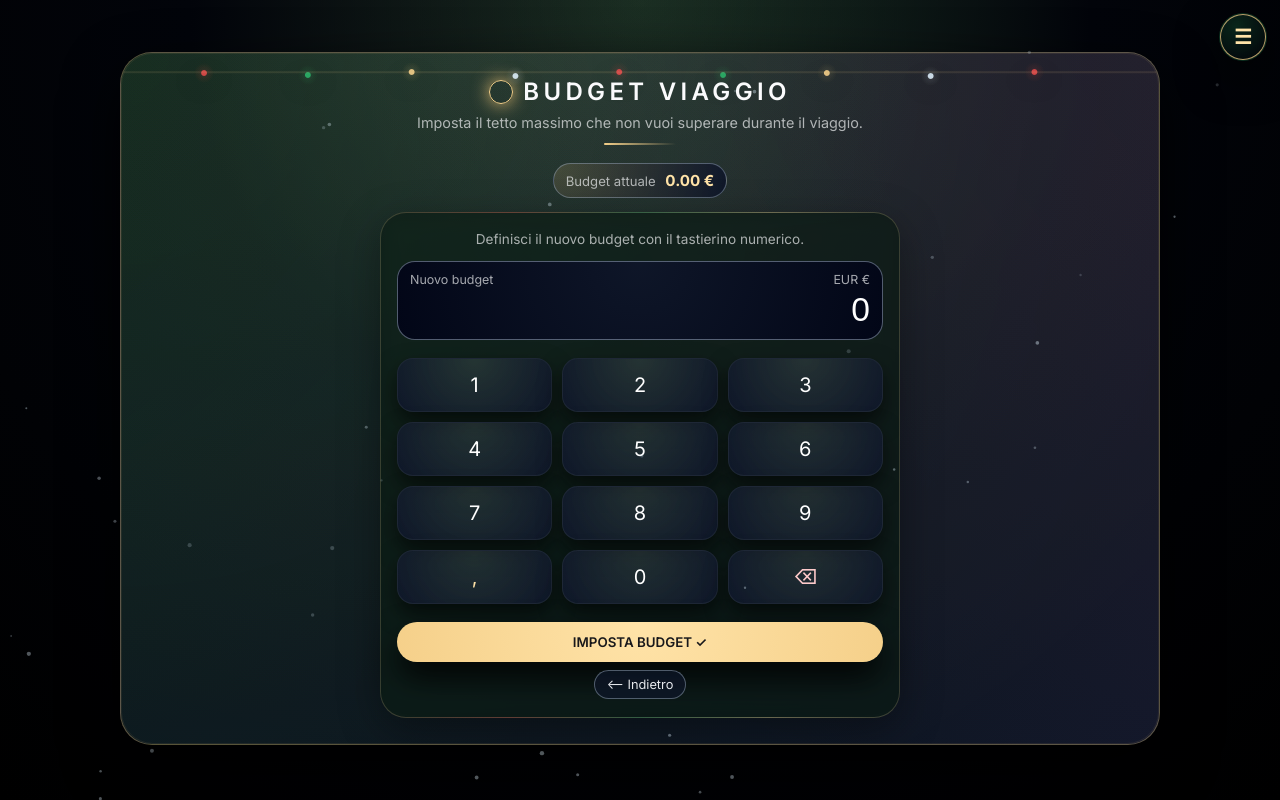
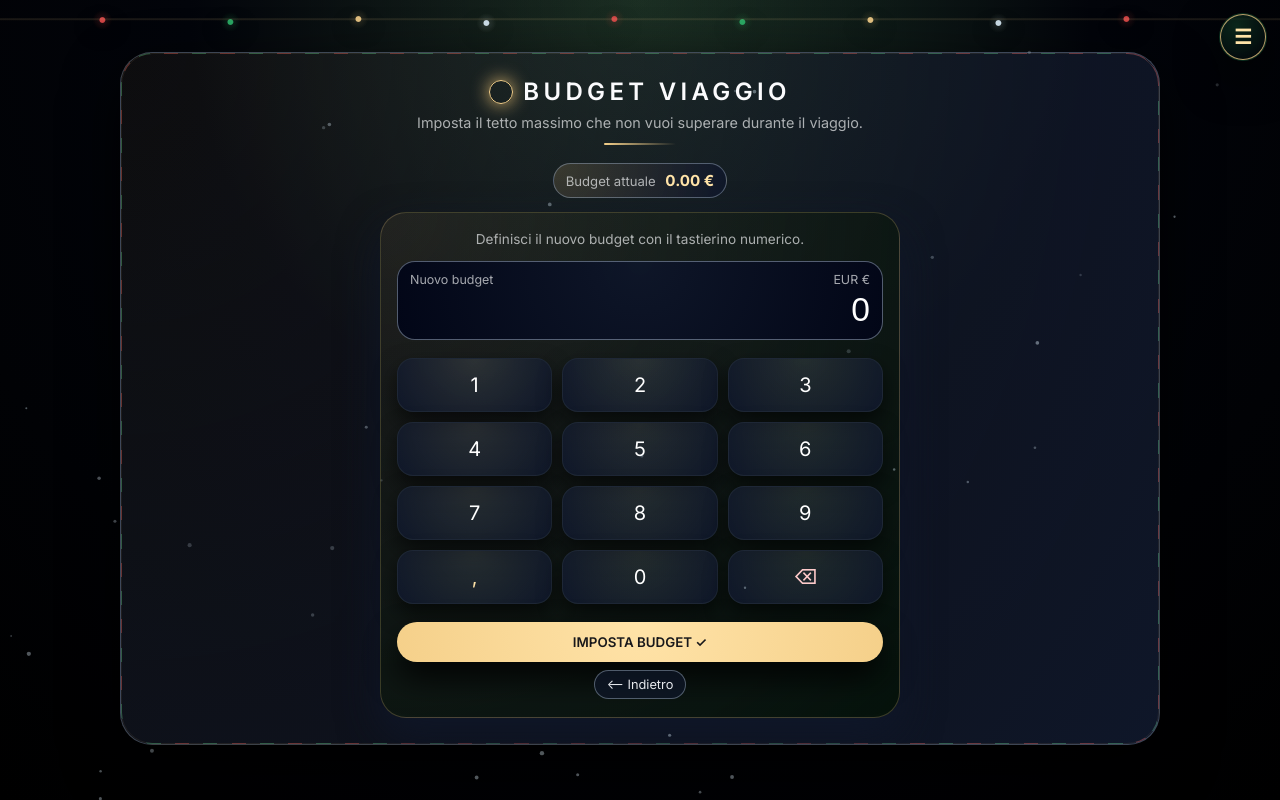
Before and after one commit to Blu-Neon/banca-web, a Flask app: page /budget in a window 1280 px wide. Run offline with Flask 3, Linux system fonts and the light colour scheme; the visitor is signed in with stand-in values (Sample User, id 1); data that the repository does not hold is empty; some libraries are stand-ins or nearby versions.

Commit message:
Natale 1.2

```diff
--- a/static/css/theme-xmas.css
+++ b/static/css/theme-xmas.css
@@ -33,22 +33,34 @@ html.theme-xmas body {
     radial-gradient(circle at 82% 10%, rgba(245, 208, 138, 0.11), transparent 62%);
 }
 
-html.theme-xmas .app-shell {
-  border-color: rgba(245, 208, 138, 0.34);
-  background:
-    radial-gradient(circle at top left, rgba(45, 179, 106, 0.10), rgba(15, 23, 42, 0.97));
+/* 🎄 Candy-cane border sulla shell principale */
+html.theme-xmas .app-shell{
+  position: relative; /* serve per l’overlay */
 }
 
-/* Un po' più “festoso” sugli aloni del contenitore */
-html.theme-xmas .app-shell::before {
-  inset: -45%;
-  background:
-    radial-gradient(circle at 0% 0%, rgba(45, 179, 106, 0.16), transparent 56%),
-    radial-gradient(circle at 100% 0%, rgba(227, 75, 75, 0.14), transparent 56%),
-    radial-gradient(circle at 40% 10%, rgba(245, 208, 138, 0.10), transparent 60%);
-  opacity: 0.92;
-  mix-blend-mode: screen;
+html.theme-xmas .app-shell::before{
+  content:"";
+  position:absolute;
+  inset:-1px;
+  border-radius: inherit;
+  padding: 2px;                 /* spessore bordo */
+  background: repeating-linear-gradient(
+    45deg,
+    rgba(195,59,59,0.85) 0 10px,
+    rgba(255,255,255,0.00) 10px 20px,
+    rgba(47,164,106,0.85) 20px 30px,
+    rgba(255,255,255,0.00) 30px 40px
+  );
+
+  /* “ritaglia” l’interno, lasciando solo il bordo */
+  -webkit-mask: linear-gradient(#000 0 0) content-box, linear-gradient(#000 0 0);
+  -webkit-mask-composite: xor;
+  mask-composite: exclude;
+
+  pointer-events:none;
+  opacity: 0.50;                /* più elegante, meno “circo” */
 }
+
 
 /* 🎄 Lucine in alto (inserite da base.html con .xmas-lights) */
 .xmas-lights {
@@ -57,13 +69,13 @@ html.theme-xmas .app-shell::before {
 
 html.theme-xmas .xmas-lights {
   display: block;
-  position: absolute;
+  position: fixed;
   left: 0;
   right: 0;
   top: 0;
   height: 58px;
   pointer-events: none;
-  z-index: 2;
+  z-index: 9999;
 
   /* Filo + bagliori */
   background:
@@ -112,39 +124,7 @@ html.theme-xmas .xmas-lights::after {
   animation: xmas-twinkle 2.4s ease-in-out infinite;
 }
 
-html.theme-xmas .card,
-html.theme-xmas .panel,
-html.theme-xmas .container,
-html.theme-xmas .box {
-  position: relative;
-  background: rgba(10, 26, 18, 0.72);
-  border: 1px solid rgba(255, 227, 168, 0.18);
-  backdrop-filter: blur(10px);
-  box-shadow: 0 12px 40px rgba(0,0,0,0.35);
-}
 
-html.theme-xmas .card::after,
-html.theme-xmas .panel::after,
-html.theme-xmas .container::after,
-html.theme-xmas .box::after {
-  content: "";
-  position: absolute;
-  inset: -1px;
-  border-radius: inherit;
-  padding: 1px;
-  background: linear-gradient(90deg,
-    rgba(195,59,59,0.0),
-    rgba(195,59,59,0.55),
-    rgba(47,164,106,0.55),
-    rgba(255,227,168,0.45),
-    rgba(195,59,59,0.0)
-  );
-  -webkit-mask: linear-gradient(#000 0 0) content-box, linear-gradient(#000 0 0);
-  -webkit-mask-composite: xor;
-  mask-composite: exclude;
-  pointer-events: none;
-  opacity: 0.55;
-}
 
 
 @keyframes xmas-twinkle {
```
